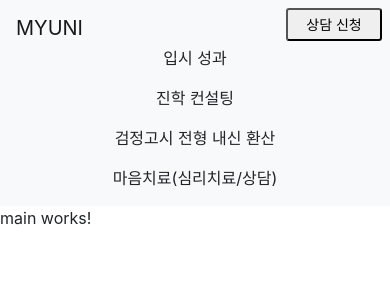
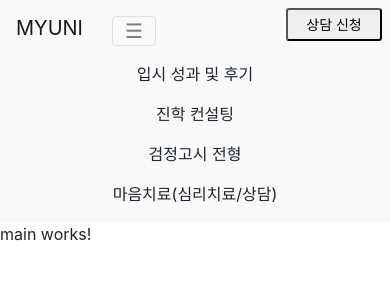
Before and after one commit to mye280c37/hello-my-uni, an Angular app: page / in a window 390 px wide. Shown: the top 300 px of the page. Built offline with nearby package versions, Linux system fonts and the light colour scheme.

Commit message:
subdivide contents and fix width change issue when collapsed

```diff
--- a/src/app/header/header.component.html
+++ b/src/app/header/header.component.html
@@ -1,36 +1,43 @@
 <nav class="navbar navbar-expand-lg navbar-light bg-light">
   <div style="min-width: 6rem">
-    <a class="navbar-brand position-absolute my-2" [routerLink]="'.'">MYUNI</a>
+    <div class="position-absolute">
+      <a class="navbar-brand my-2" [routerLink]="'.'">MYUNI</a>
+    </div>
   </div>
   <!-- Step 3: Toggle the value of the property when the toggler button is clicked. -->
-  <button class="navbar-toggler" type="button" (click)="isMenuCollapsed = !isMenuCollapsed">
+  <button class="navbar-toggler mr-auto my-2" type="button" (click)="isMenuCollapsed = !isMenuCollapsed">
     &#9776;
   </button>
   <div [ngbCollapse]="isMenuCollapsed" class="collapse navbar-collapse">
-    <ul class="navbar-nav w-100 d-flex justify-content-around">
+    <ul class="navbar-nav w-100">
       <li ngbDropdown class="nav-item active" (mouseover)="isopen=true" (mouseleave)="isopen=false">
-        <div type="button" class="text-center py-2">입시 성과</div>
-        <div *ngIf="isopen" class="pt-2 pb-3">
+        <div type="button" class="text-center py-2">입시 성과 및 후기</div>
+        <div *ngIf="isopen" class="pt-2 pb-3 nav-sub-item">
+          <button ngbDropdownItem class="text-center" [routerLink]="'/reviews'">입시 성과</button>
           <button ngbDropdownItem class="text-center" [routerLink]="'/reviews'">후기</button>
         </div>
       </li>
       <li ngbDropdown class="nav-item active" (mouseover)="isopen=true" (mouseleave)="isopen=false">
         <div type="button" class="text-center py-2">진학 컨설팅</div>
-        <div *ngIf="isopen" class="pt-2 pb-3">
+        <div *ngIf="isopen" class="pt-2 pb-3 nav-sub-item">
           <button ngbDropdownItem class="text-center">자기소개서</button>
           <button ngbDropdownItem class="text-center">논술</button>
           <button ngbDropdownItem class="text-center">면접</button>
         </div>
       </li>
-      <li ngbDropdown class="nav-item active">
-        <div type="button" class="text-center py-2">검정고시 전형 내신 환산</div>
+      <li ngbDropdown class="nav-item active" (mouseover)="isopen=true" (mouseleave)="isopen=false">
+        <div type="button" class="text-center py-2">검정고시 전형</div>
+        <div *ngIf="isopen" class="pt-2 pb-3 nav-sub-item">
+          <button ngbDropdownItem class="text-center">검정고시 전형 내신 환산</button>
+          <button ngbDropdownItem class="text-center">검정고시 전형 맞춤 진학 컨설팅</button>
+        </div>
       </li>
       <li ngbDropdown class="nav-item active">
         <div type="button" class="text-center py-2">마음치료(심리치료/상담)</div>
       </li>
     </ul>
-    <div style="min-width: 6rem">
-      <button class="btn-sm position-absolute my-2" style="min-width: 6rem; right: 0.5rem">상담 신청</button>
-    </div>
+  </div>
+  <div style="min-width: 6rem">
+    <button class="btn-sm position-absolute my-2" style="min-width: 6rem; right: 0.5rem">상담 신청</button>
   </div>
 </nav>
--- a/src/app/header/header.component.scss
+++ b/src/app/header/header.component.scss
@@ -3,6 +3,21 @@
   border-bottom: solid black 2px;
 }
 
+.navbar-brand{
+  margin-right: 0.3rem;
+}
+
+.nav-item{
+  width: 25%;
+  @media (max-width: 992px) {
+    width: 100%;
+  }
+}
+
+.nav-sub-item{
+  font-size: 0.85rem;
+}
+
 .navbar .position-absolute{
   top: 0
 }
```
